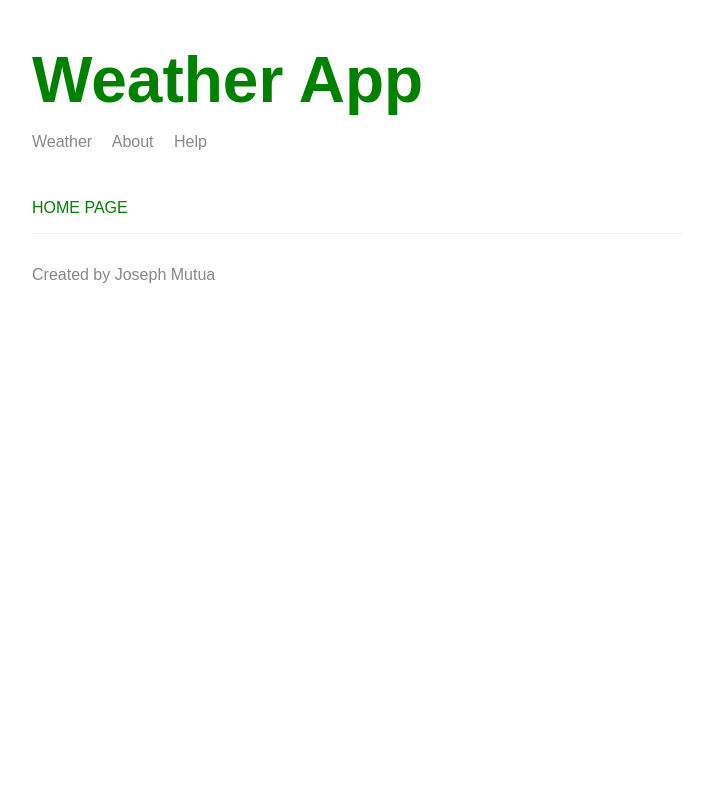
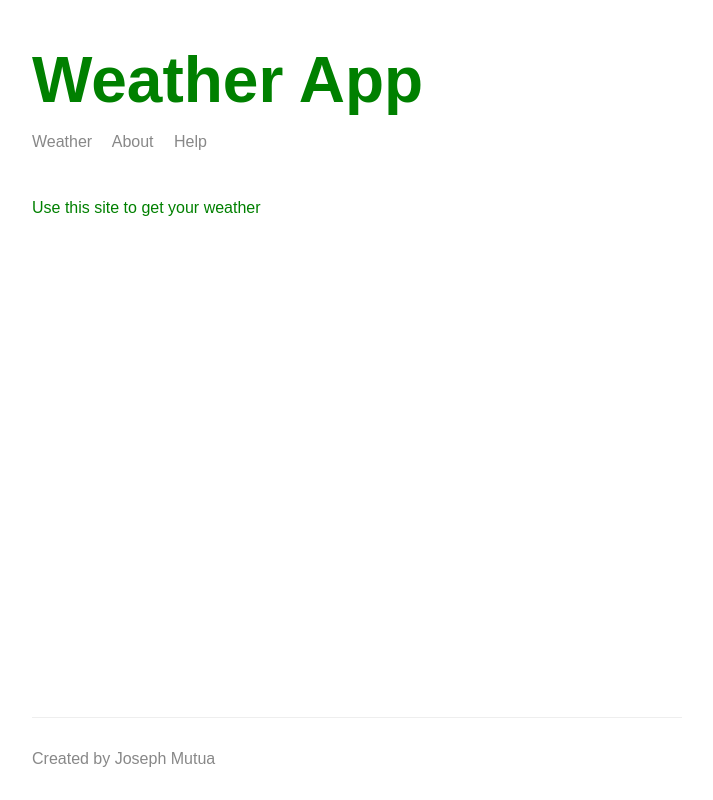
Before and after one commit to Joseph-Mutua/webserver, a Node server app: page / in a window 1280 px wide. Shown: the whole page, without its empty margins (283-996 px from the left). Run offline with Node 20, Linux system fonts and the light colour scheme; some libraries are stand-ins or nearby versions.

Commit message:
Add more styling with icons and flexbox

```diff
--- a/public/css/styles.css
+++ b/public/css/styles.css
@@ -4,6 +4,13 @@ body {
     max-width: 650px;
     margin: 0 auto;
     padding: 0 16px;
+    display: flex;
+    flex-direction: column;
+    min-height: 100vh;
+}
+
+.main-content {
+    flex-grow: 1;
 }
 
 footer {
@@ -29,3 +36,7 @@ header a {
     margin-right: 16px;
     text-decoration: none;
 }
+
+.portrait {
+    width: 250px;
+}
--- a/templates/views/index.hbs
+++ b/templates/views/index.hbs
@@ -2,14 +2,21 @@
 <html>
 
     <head>
+        <title>Weather</title>
+        <link rel="icon" href="/img/weather.png">
         <link rel="stylesheet" href="./css/styles.css">
         <script src="/js/app.js"></script>
     </head>
 
     <body>
-        {{>header}}
-        <p>HOME PAGE</p>
+        <div class="main-content">
+            {{>header}}
+            <p>Use this site to get your weather</p>
+        </div>
+
         {{>footer}}
+
+
     </body>
 
 </html>
```
Also changed, not shown: templates/views/404.hbs (+7 -2 lines), templates/views/about.hbs (+9 -3 lines), templates/views/help.hbs (+7 -3 lines), public/img/weather.png (added).
